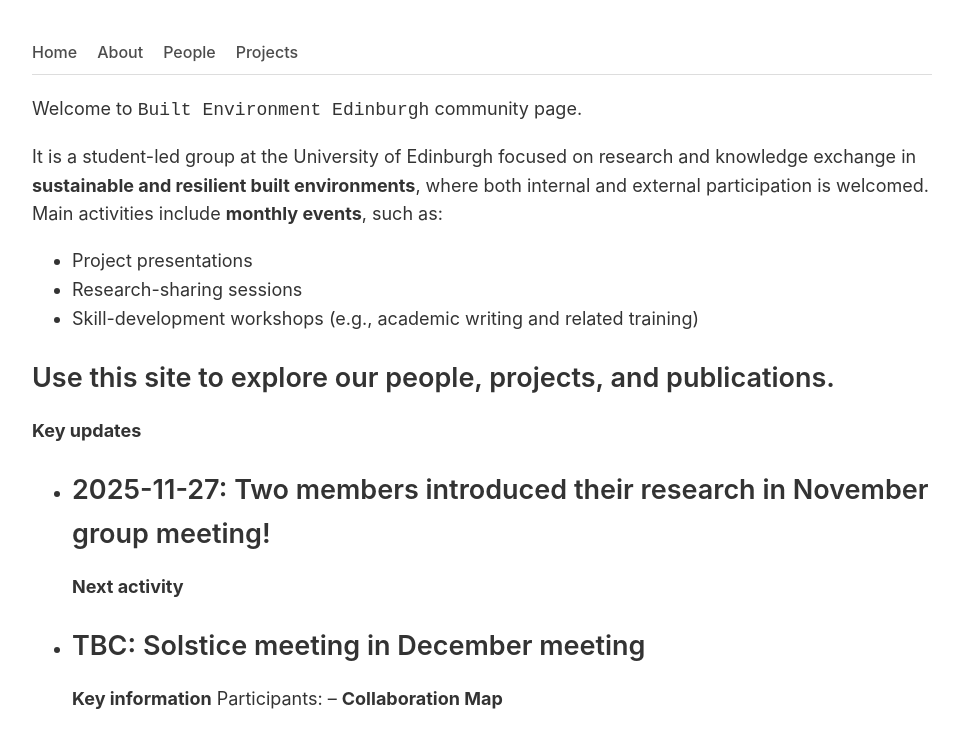
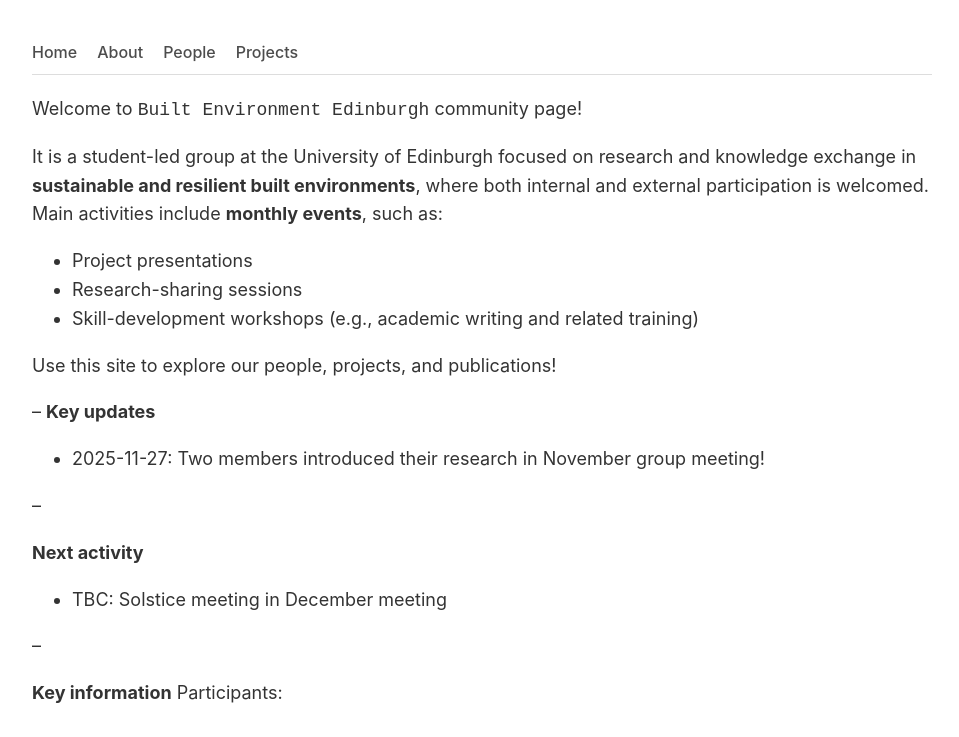
Before and after one commit to RuiBoGithub/built-environment-edinburgh, a Jekyll site: the page built from index.md, in a window 1280 px wide, cut to the strip 0-737 px from the top of the page. Shown: the whole strip, without its empty margins (158-1117 px from the left). Built offline with Jekyll 4.4.1, drawn with Linux system fonts in a browser that asks for light colours; part of the change alters nothing that is shown; some of the changed text lies outside the part shown.

Commit message:
first commit-n6

```diff
--- a/index.md
+++ b/index.md
@@ -3,26 +3,32 @@ layout: default
 title: Home
 ---
 
-Welcome to `Built Environment Edinburgh` community page.
+Welcome to `Built Environment Edinburgh` community page!
 
 It is a student-led group at the University of Edinburgh focused on research and knowledge exchange in **sustainable and resilient built environments**, where both internal and external participation is welcomed. Main activities include **monthly events**, such as:
   - Project presentations
   - Research-sharing sessions
   - Skill-development workshops (e.g., academic writing and related training)
 
-Use this site to explore our people, projects, and publications.
+Use this site to explore our people, projects, and publications!
+
 --
 **Key updates**
 - 2025-11-27: Two members introduced their research in November group meeting!
+
 --
+
 **Next activity**
 - TBC: Solstice meeting in December meeting
+
 --
+
 **Key information**
 Participants:
+
 --
+
 **Collaboration Map**
-## Audience Distribution Map
 
 <div id="map" style="height: 500px; margin-bottom:25px; border-radius: 8px;"></div>
 
@@ -66,5 +72,4 @@ fetch("/assets/data/participants.csv")
   });
 </script>
 
-
 Note: We have sessions that welcome audience from external bodies (research institues), with presentation and discussion welcomed!
```
